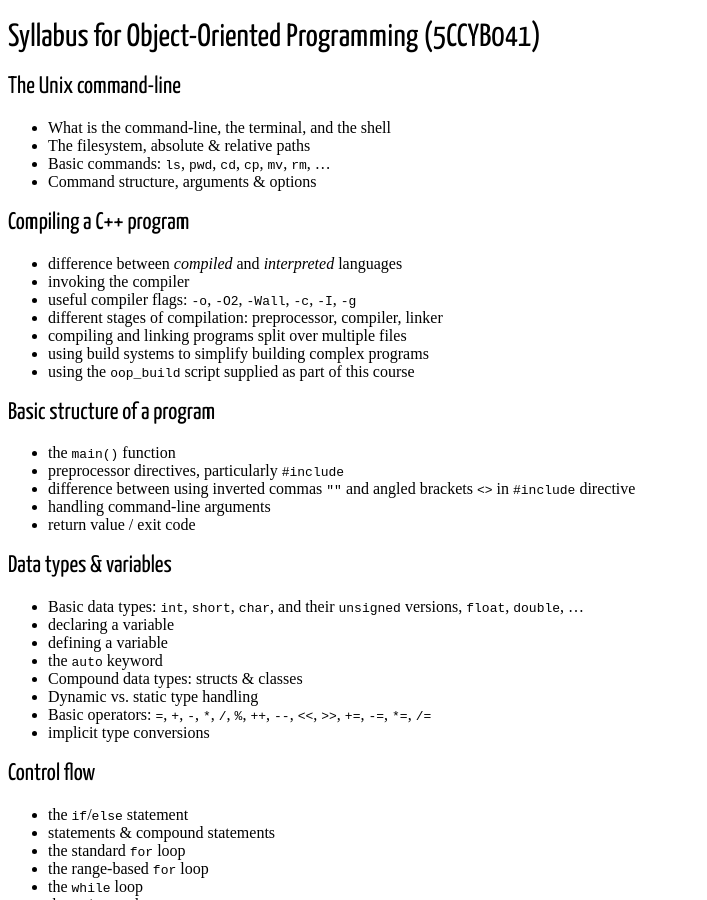
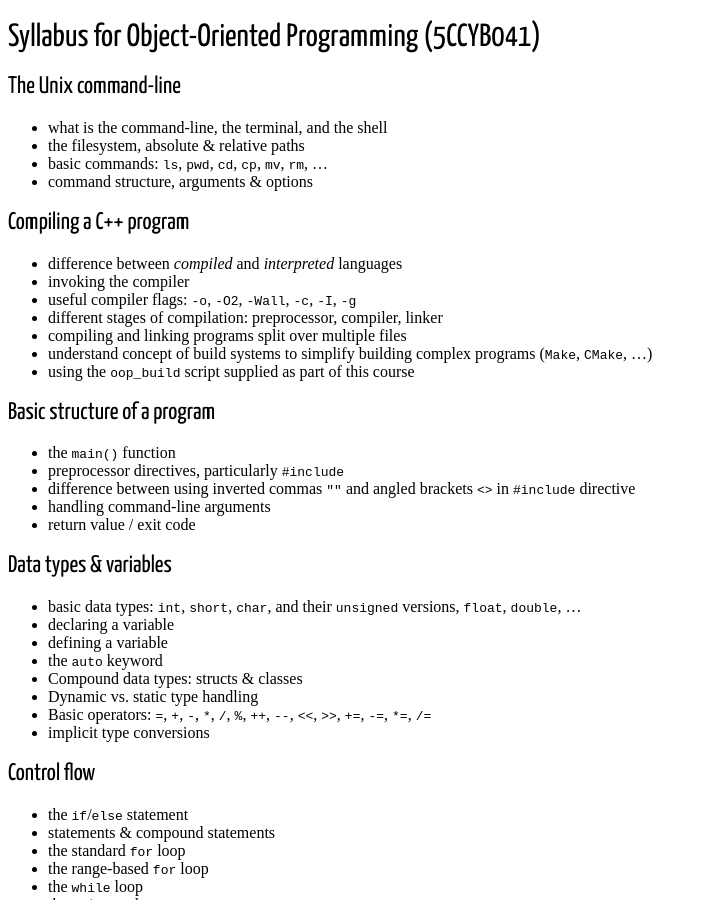
Before and after one commit to KCL-BMEIS/OOP, a Jekyll site: the page built from syllabus.md, in a window 1280 px wide and 900 px high. Shown: the whole window, without its empty margins (0-707 px from the left). Built offline with Jekyll 4.4.1, drawn with Linux system fonts in a browser that asks for light colours; some web fonts are replaced; some of the changed text lies outside the part shown.

Commit message:
minor update to syllabus

```diff
--- a/syllabus.md
+++ b/syllabus.md
@@ -6,10 +6,10 @@ title: Syllabus - Object-Oriented Programming (5CCYB041)
 # Syllabus for Object-Oriented Programming (5CCYB041)
 
 ## The Unix command-line
-- What is the command-line, the terminal, and the shell
-- The filesystem, absolute & relative paths
-- Basic commands: `ls`, `pwd`, `cd`, `cp`, `mv`, `rm`, ...
-- Command structure, arguments & options
+- what is the command-line, the terminal, and the shell
+- the filesystem, absolute & relative paths
+- basic commands: `ls`, `pwd`, `cd`, `cp`, `mv`, `rm`, ...
+- command structure, arguments & options
 
 ## Compiling a C++ program
 - difference between *compiled* and *interpreted* languages
@@ -17,7 +17,7 @@ title: Syllabus - Object-Oriented Programming (5CCYB041)
 - useful compiler flags: `-o`, `-O2`, `-Wall`, `-c`, `-I`, `-g`
 - different stages of compilation: preprocessor, compiler, linker
 - compiling and linking programs split over multiple files
-- using build systems to simplify building complex programs
+- understand concept of build systems to simplify building complex programs (`Make`, `CMake`, ...)
 - using the `oop_build` script supplied as part of this course
 
 ## Basic structure of a program
@@ -28,7 +28,7 @@ title: Syllabus - Object-Oriented Programming (5CCYB041)
 - return value / exit code
 
 ## Data types & variables
-- Basic data types: `int`, `short`, `char`, and their `unsigned` versions, `float`, `double`, ...
+- basic data types: `int`, `short`, `char`, and their `unsigned` versions, `float`, `double`, ...
 - declaring a variable
 - defining a variable
 - the `auto` keyword
```
Also changed, not shown: other parts of syllabus.md (+7 -1 lines).
